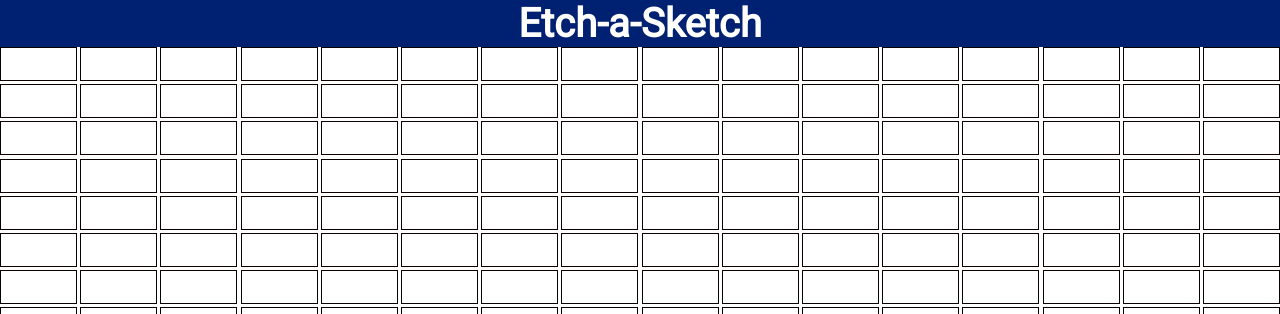
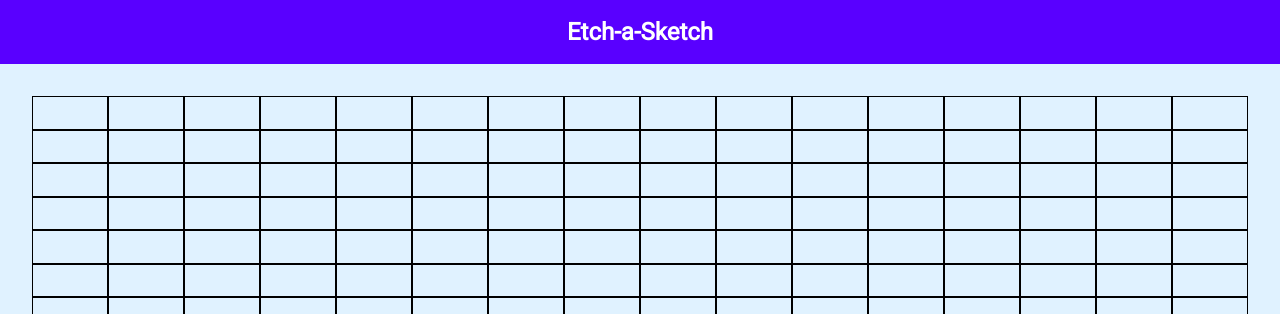
Before and after one commit to Maj0o/Etch-a-Sketch, a plain HTML site: page index.html in a window 1280 px wide. Shown: the top 314 px of the page. Drawn offline with Linux system fonts and the light colour scheme.

Commit message:
changed padding, added vh, min-width

```diff
--- a/style.css
+++ b/style.css
@@ -1,6 +1,9 @@
 :root {
   --grid-cols: 1;
   --grid-rows: 1;
+  --title-bg-color: #5900ff;
+  --grid-item-color: rgb(0, 0, 0);
+  --main-bg-color: #e0f2ff;
 }
 
 * {
@@ -10,22 +13,27 @@
   box-sizing: border-box;
 }
 
+@media (min-width: 400px) {
   .title {
-  font-size: 2.5rem;
-  background-color: #002171;
-  color: white;
+    font-size: 1.5rem;
+    padding: 0.75em;
     text-align: center;
+    background-color: var(--title-bg-color);
+    color: #ffffff;
   }
 
   .container {
     display: grid;
-  grid-gap: 0.2em;
+    min-height: 75vh;
+    padding: 2em;
+    background-color: var(--main-bg-color);
     grid-template-rows: repeat(var(--grid-rows), 1fr);
     grid-template-columns: repeat(var(--grid-cols), 1fr);
   }
 
   .grid-item {
-  padding: 1em;
-  border: 1px solid rgb(10, 0, 0);
-  text-align: center;
+    border: 1px solid rgb(0, 0, 0);
+    max-width: 960px;
+    min-height: 3vh;
   }
+}
```
Also changed, not shown: logic.js (+0 -9 lines). Lines whose indentation alone changed are shown as unchanged.
